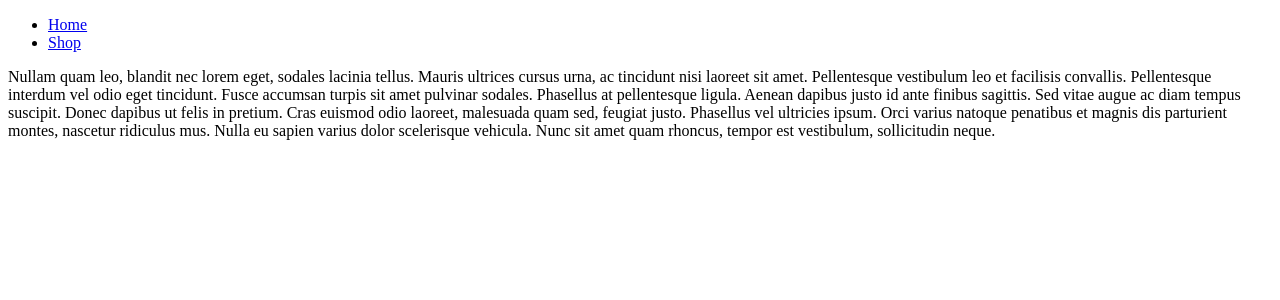
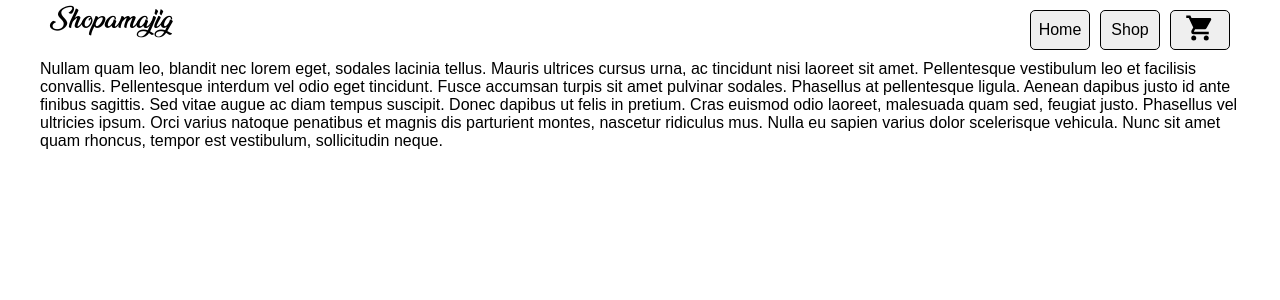
Before and after one commit to kyledinardi/shopping-cart, a React (Vite) app: page /shop in a window 1280 px wide. Shown: the top 300 px of the page. Built offline with nearby package versions, Linux system fonts and the light colour scheme.

Commit message:
Style nav bar

```diff
--- a/index.html
+++ b/index.html
@@ -4,7 +4,7 @@
     <meta charset="UTF-8" />
     <link rel="icon" type="image/svg+xml" href="/vite.svg" />
     <meta name="viewport" content="width=device-width, initial-scale=1.0" />
-    <title>Vite + React</title>
+    <title>Shopping</title>
   </head>
   <body>
     <div id="root"></div>
--- a/src/components/Navbar.jsx
+++ b/src/components/Navbar.jsx
@@ -1,10 +1,34 @@
-import { Link } from "react-router-dom"
+import { Link } from 'react-router-dom';
+import styles from '../style/Navbar.module.css';
 
 export default function Navbar() {
   return (
-    <ul>
-      <li><Link to='/'>Home</Link></li>
-      <li><Link to='shop'>Shop</Link></li>
-    </ul>
-  )
+    <nav className={styles.nav}>
+      <Link to='/' className={styles.logo}>
+        Shopamajig
+      </Link>
+      <ul>
+        <li>
+          <Link to='/'>
+            <button>Home</button>
+          </Link>
+        </li>
+        <li>
+          <Link to='shop'>
+            <button>Shop</button>
+          </Link>
+        </li>
+        <li>
+          <Link to='#'>
+            <button>
+              <svg xmlns='http://www.w3.org/2000/svg' viewBox='0 0 24 24'>
+                <title>cart</title>
+                <path d='M17,18C15.89,18 15,18.89 15,20A2,2 0 0,0 17,22A2,2 0 0,0 19,20C19,18.89 18.1,18 17,18M1,2V4H3L6.6,11.59L5.24,14.04C5.09,14.32 5,14.65 5,15A2,2 0 0,0 7,17H19V15H7.42A0.25,0.25 0 0,1 7.17,14.75C7.17,14.7 7.18,14.66 7.2,14.63L8.1,13H15.55C16.3,13 16.96,12.58 17.3,11.97L20.88,5.5C20.95,5.34 21,5.17 21,5A1,1 0 0,0 20,4H5.21L4.27,2M7,18C5.89,18 5,18.89 5,20A2,2 0 0,0 7,22A2,2 0 0,0 9,20C9,18.89 8.1,18 7,18Z' />
+              </svg>
+            </button>
+          </Link>
+        </li>
+      </ul>
+    </nav>
+  );
 }
--- /dev/null
+++ b/src/style/Navbar.module.css
@@ -0,0 +1,37 @@
+.nav {
+  margin: 10px;
+}
+
+.logo {
+  position: absolute;
+  height: 40px;
+  font-family: 'Ananda Black', sans-serif;
+  font-size: 1.5rem;
+  color: black;
+  text-decoration: none;
+}
+
+.nav ul {
+  display: grid;
+  grid-template-columns: repeat(3, 60px);
+  justify-content: flex-end;
+  gap: 10px;
+  list-style-type: none;
+  padding: 0;
+  margin: 0;
+}
+
+.nav button {
+  border: 1px black solid;
+  border-radius: 5px;
+  cursor: pointer;
+  width: 60px;
+  height: 40px;
+  padding: 0;
+  font-size: 1rem;
+  font-family: Arial, Helvetica, sans-serif;
+}
+
+.nav svg {
+  height: 30px;
+}
--- a/src/style/index.css
+++ b/src/style/index.css
@@ -0,0 +1,17 @@
+@font-face {
+  font-family: 'Ananda Black';
+  src: url(../fonts/AnandaBlackPersonalUseRegular-rg9Rx.ttf);
+}
+
+body {
+  margin: 0;
+}
+
+#root {
+  display: grid;
+  grid-template-rows: max-content 1fr;
+  font-family: Arial, Helvetica, sans-serif;
+  position: relative;
+  max-width: 1200px;
+  margin: auto;
+}
```
Also changed, not shown: src/fonts/AnandaBlackPersonalUseRegular-rg9Rx.ttf (added).
